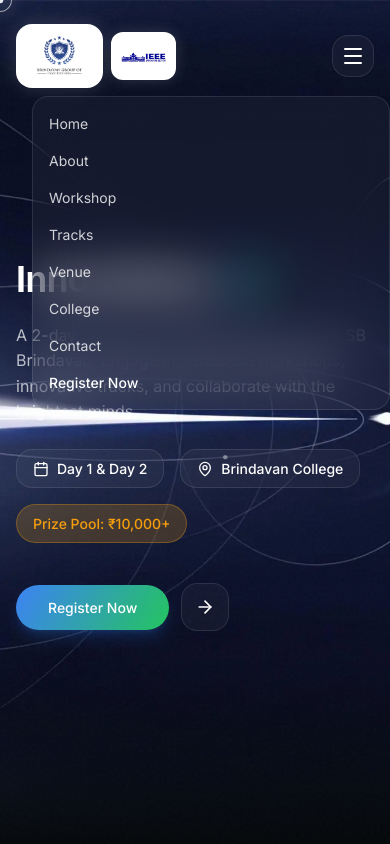
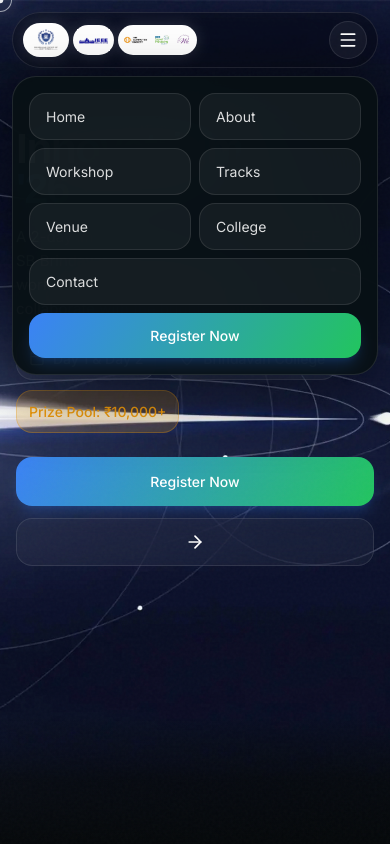
Before and after one commit to Brindavancollegegit/Innovatrium-26, a React (Vite) app: page / in a window 390 px wide. Both pictures are taken after a click on the button "Toggle navigation menu". Shown: the top 844 px of the page. Built offline with nearby package versions, Linux system fonts and the light colour scheme; no server answers; a web font is replaced by a local one.

Commit message:
design improvements

```diff
--- a/src/components/About/About.tsx
+++ b/src/components/About/About.tsx
@@ -39,8 +39,6 @@ export default function About() {
       <div className="absolute inset-0 bg-gradient-to-b from-[#05080A] via-transparent to-[#05080A] z-0 pointer-events-none" />
 
       {/* Subtle section glow */}
-      <div className="absolute top-0 right-0 w-[800px] h-[800px] bg-[#3B82F6]/5 blur-[120px] pointer-events-none rounded-full z-0" />
-
       <div className="max-w-7xl mx-auto px-4 md:px-8 relative z-10">
         <div className="grid lg:grid-cols-2 gap-16 items-center">
 
--- a/src/components/Contact/Contact.tsx
+++ b/src/components/Contact/Contact.tsx
@@ -14,8 +14,6 @@ export default function Contact() {
       transition={{ duration: 0.8, ease: "easeOut" }}
     >
       {/* Subtle section glow */}
-      <div className="absolute top-1/2 right-[-200px] -translate-y-1/2 w-[800px] h-[800px] bg-[#22C55E]/5 blur-[120px] pointer-events-none rounded-full" />
-
       <div className="max-w-7xl mx-auto px-4 md:px-8 relative z-10">
 
         <motion.div
--- a/src/components/Hero/Hero.tsx
+++ b/src/components/Hero/Hero.tsx
@@ -5,15 +5,13 @@ export default function Hero({ isLoading = false }: { isLoading?: boolean }) {
   return (
     <section
       id="home"
-      className="relative min-h-screen pt-32 pb-20 flex items-center overflow-hidden"
+      className="relative min-h-[100svh] pt-24 pb-16 sm:pt-32 sm:pb-20 flex items-start sm:items-center overflow-hidden"
     >
       {/* Background Image */}
       <div className="absolute inset-0 z-0 bg-[url('/homepage-bg.webp')] bg-cover bg-center" />
+      <div className="absolute inset-x-0 bottom-0 h-32 sm:h-40 z-0 pointer-events-none bg-gradient-to-t from-[#05080A] via-[#05080A]/80 to-transparent" />
 
-      {/* Blend Edge into next section */}
-      <div className="absolute inset-x-0 bottom-0 h-48 bg-gradient-to-t from-[#05080A] to-transparent z-0 pointer-events-none" />
-
-      <div className="max-w-7xl mx-auto px-4 md:px-8 w-full relative z-10 pointer-events-none">
+      <div className="max-w-7xl mx-auto px-4 sm:px-6 md:px-8 w-full relative z-10 pointer-events-none">
         <motion.div
           initial="hidden"
           animate={isLoading ? "hidden" : "visible"}
@@ -27,39 +25,43 @@ export default function Hero({ isLoading = false }: { isLoading?: boolean }) {
               }
             }
           }}
-          className="flex flex-col items-start gap-6 max-w-2xl pointer-events-auto"
+          className="flex flex-col items-start gap-4 sm:gap-6 max-w-[32rem] pointer-events-auto pt-8 sm:pt-0"
         >
           <motion.h1
             variants={{ hidden: { opacity: 0, y: 20, filter: "blur(10px)" }, visible: { opacity: 1, y: 0, filter: "blur(0px)", transition: { duration: 0.8, ease: "easeOut" } } }}
-            className="font-display text-4xl sm:text-5xl md:text-[80px] font-bold leading-[1.05] tracking-[-0.02em] hyphens-none"
+            className="font-display text-[clamp(2.1rem,11vw,5rem)] sm:text-5xl md:text-[80px] font-bold leading-[0.94] tracking-[-0.04em] hyphens-none max-w-[11ch] sm:max-w-none"
           >
             Innovatrium <span className="text-gradient-accent">'26</span>
           </motion.h1>
 
-          <motion.p variants={{ hidden: { opacity: 0, y: 20 }, visible: { opacity: 1, y: 0 } }} className="font-sans text-base text-white/70 max-w-lg leading-[1.6]">
+          <motion.p
+            variants={{ hidden: { opacity: 0, y: 20 }, visible: { opacity: 1, y: 0 } }}
+            className="font-sans text-[15px] sm:text-base max-w-[34ch] sm:max-w-lg leading-[1.6] drop-shadow-[0_2px_14px_rgba(0,0,0,0.65)]"
+            style={{ color: 'rgba(255, 255, 255, 0.96)' }}
+          >
             A 2-day immersive technology fest by IEEE SB Brindavan. Engage in hands-on workshops,
             innovative tracks, and collaborate with the brightest minds.
           </motion.p>
 
-          <motion.div variants={{ hidden: { opacity: 0, y: 20 }, visible: { opacity: 1, y: 0 } }} className="flex flex-wrap items-center gap-4 font-sans text-[14px] font-medium">
-            <div className="flex items-center gap-2 glass-card px-4 py-2">
+          <motion.div variants={{ hidden: { opacity: 0, y: 20 }, visible: { opacity: 1, y: 0 } }} className="flex flex-wrap items-stretch gap-2.5 font-sans text-[14px] font-medium">
+            <div className="flex items-center gap-2 rounded-2xl border border-white/10 bg-white/5 px-3 py-2.5 backdrop-blur-md sm:glass-card sm:px-4 sm:py-2">
               <Calendar className="w-4 h-4 text-primary" />
               <span>Day 1 & Day 2</span>
             </div>
-            <div className="flex items-center gap-2 glass-card px-4 py-2">
+            <div className="flex items-center gap-2 rounded-2xl border border-white/10 bg-white/5 px-3 py-2.5 backdrop-blur-md sm:glass-card sm:px-4 sm:py-2">
               <MapPin className="w-4 h-4 text-primary" />
               <span>Brindavan College</span>
             </div>
-            <div className="flex items-center gap-2 px-4 py-2 rounded-full bg-reserved/20 border border-reserved/30 text-reserved">
+            <div className="flex items-center gap-2 rounded-2xl px-3 py-2.5 bg-reserved/20 border border-reserved/30 text-reserved sm:rounded-full sm:px-4 sm:py-2">
               <span>Prize Pool: ₹10,000+</span>
             </div>
           </motion.div>
 
-          <motion.div variants={{ hidden: { opacity: 0, y: 20 }, visible: { opacity: 1, y: 0 } }} className="flex items-center gap-3 mt-4">
-            <a href="#register" className="flex items-center gap-2 btn-gradient font-sans text-[14px] font-medium px-8 py-3 rounded-full transition-all shadow-lg shadow-blue-500/20">
+          <motion.div variants={{ hidden: { opacity: 0, y: 20 }, visible: { opacity: 1, y: 0 } }} className="flex w-full flex-col sm:flex-row items-stretch sm:items-center gap-3 mt-2 sm:mt-4">
+            <a href="#register" className="flex w-full sm:w-auto items-center justify-center gap-2 btn-gradient font-sans text-[14px] font-medium px-8 py-3.5 rounded-2xl sm:rounded-full transition-all shadow-lg shadow-blue-500/20">
               Register Now
             </a>
-            <a href="#register" className="w-12 h-12 glass-card text-white items-center justify-center rounded-full hover:bg-white/10 transition-colors flex">
+            <a href="#register" className="w-full sm:w-12 h-12 glass-card text-white items-center justify-center rounded-2xl sm:rounded-full hover:bg-white/10 transition-colors flex">
               <ArrowRight className="w-5 h-5" />
             </a>
           </motion.div>
--- a/src/components/Navbar/Navbar.tsx
+++ b/src/components/Navbar/Navbar.tsx
@@ -5,25 +5,25 @@ export default function Navbar() {
   const [isOpen, setIsOpen] = useState(false);
 
   return (
-    <nav className="fixed top-6 left-0 right-0 z-50 px-4 md:px-8">
-      <div className="max-w-7xl mx-auto flex items-center justify-between">
+    <nav className="fixed top-3 md:top-6 left-0 right-0 z-50 px-3 md:px-8">
+      <div className="max-w-7xl mx-auto flex items-center justify-between gap-2 rounded-[34px] border border-white/10 bg-black/30 px-2.5 py-2 shadow-[0_16px_60px_rgba(0,0,0,0.35)] backdrop-blur-2xl md:gap-4 md:rounded-[40px] md:px-5 md:py-3.5">
         {/* Logos outside the capsule */}
-        <div className="flex items-center gap-2 md:gap-4">
+        <div className="flex min-w-0 flex-1 items-center gap-1 md:gap-4">
           {/* Brindavan Logo - 1st Hierarchy */}
-          <div className="flex items-center shrink-0 bg-white p-2 md:p-3 rounded-2xl shadow-[0_0_20px_rgba(255,255,255,0.15)] border border-white/20 h-16 md:h-20 transition-transform hover:scale-105">
+          <div className="flex items-center shrink-0 bg-white p-1 md:p-3 rounded-3xl shadow-[0_0_20px_rgba(255,255,255,0.15)] border border-white/20 h-[34px] md:h-20 transition-transform hover:scale-105">
             <img src="/Brindavan-logo.png" alt="Brindavan College" className="h-full w-auto object-contain" />
           </div>
 
           {/* IEEE Logo - 2nd Hierarchy */}
-          <div className="flex items-center shrink-0 bg-white p-1.5 md:p-2.5 rounded-xl shadow-[0_0_15px_rgba(255,255,255,0.15)] border border-white/20 h-12 md:h-16 transition-transform hover:scale-105">
+          <div className="flex items-center shrink-0 bg-white p-[3px] md:p-2.5 rounded-3xl shadow-[0_0_15px_rgba(255,255,255,0.15)] border border-white/20 h-[30px] md:h-16 transition-transform hover:scale-105">
             <img src="/IEEE-logo.png" alt="IEEE" className="h-full w-auto object-contain" />
           </div>
 
           {/* Society Logos - 3rd Hierarchy */}
-          <div className="hidden md:flex items-center gap-3 shrink-0 bg-white p-1.5 md:p-2 rounded-xl shadow-[0_0_15px_rgba(255,255,255,0.15)] border border-white/20 h-10 md:h-12 transition-transform hover:scale-105">
-            <img src="/CS-society.png" alt="CS Society" className="h-full w-auto object-contain" />
-            <img src="/SP-Society.png" alt="SP Society" className="h-full w-auto object-contain" />
-            <img src="/WIE.png" alt="WIE" className="h-full w-auto object-contain" />
+          <div className="flex items-center gap-1 md:gap-3 shrink-0 bg-white p-[3px] md:p-2 rounded-3xl shadow-[0_0_15px_rgba(255,255,255,0.15)] border border-white/20 h-[30px] md:h-12 transition-transform hover:scale-105 overflow-hidden">
+            <img src="/CS-society.png" alt="CS Society" className="h-full max-h-[18px] sm:max-h-none w-auto object-contain" />
+            <img src="/SP-Society.png" alt="SP Society" className="h-full max-h-[18px] sm:max-h-none w-auto object-contain" />
+            <img src="/WIE.png" alt="WIE" className="h-full max-h-[18px] sm:max-h-none w-auto object-contain" />
           </div>
 
           <div className="hidden xl:flex flex-col pl-3 border-l border-white/20">
@@ -44,30 +44,38 @@ export default function Navbar() {
         </div>
 
         {/* Right CTA */}
-        <div className="flex items-center gap-2">
-          <a href="#register" className="hidden md:flex items-center gap-3 bg-white text-[#0A0A0A] font-sans text-[14px] font-medium px-6 py-2.5 rounded-full hover:bg-white/90 transition-colors">
+        <div className="flex items-center justify-end gap-2">
+          <a href="#register" className="hidden md:flex items-center gap-3 btn-gradient font-sans text-[14px] font-medium px-6 py-2.5 rounded-full transition-colors shadow-lg shadow-blue-500/20">
             Register Now
           </a>
           <a href="#register" className="hidden md:flex w-10 h-10 glass-card items-center justify-center rounded-full hover:bg-white/10 transition-colors">
             <ArrowRight className="w-4 h-4 text-white" />
           </a>
-          <button className="lg:hidden glass-card p-2" onClick={() => setIsOpen(!isOpen)}>
-            <Menu className="w-6 h-6" />
+          <button
+            className="lg:hidden flex h-[38px] w-[38px] items-center justify-center rounded-full border border-white/10 bg-white/5 text-white transition-colors hover:bg-white/10"
+            onClick={() => setIsOpen(!isOpen)}
+            aria-label="Toggle navigation menu"
+          >
+            <Menu className="w-5 h-5" />
           </button>
         </div>
       </div>
 
       {/* Mobile Menu */}
       {isOpen && (
-        <div className="lg:hidden absolute top-full left-4 right-4 mt-2 glass-card p-4 flex flex-col gap-4">
-          <a href="#home" onClick={() => setIsOpen(false)} className="font-sans text-[14px] text-white/80">Home</a>
-          <a href="#about" onClick={() => setIsOpen(false)} className="font-sans text-[14px] text-white/80">About</a>
-          <a href="#workshop" onClick={() => setIsOpen(false)} className="font-sans text-[14px] text-white/80">Workshop</a>
-          <a href="#tracks" onClick={() => setIsOpen(false)} className="font-sans text-[14px] text-white/80">Tracks</a>
-          <a href="#venue" onClick={() => setIsOpen(false)} className="font-sans text-[14px] text-white/80">Venue</a>
-          <a href="#college" onClick={() => setIsOpen(false)} className="font-sans text-[14px] text-white/80">College</a>
-          <a href="#contact" onClick={() => setIsOpen(false)} className="font-sans text-[14px] text-white/80">Contact</a>
-          <a href="#register" onClick={() => setIsOpen(false)} className="font-sans text-[14px] font-medium text-primary">Register Now</a>
+        <div className="lg:hidden absolute top-full left-3 right-3 mt-2 rounded-[24px] border border-white/10 bg-[#081015]/95 p-4 shadow-[0_20px_70px_rgba(0,0,0,0.45)] backdrop-blur-2xl">
+          <div className="grid grid-cols-2 gap-2 text-left">
+            <a href="#home" onClick={() => setIsOpen(false)} className="rounded-2xl border border-white/10 bg-white/5 px-4 py-3 font-sans text-[14px] text-white/85 transition-colors hover:bg-white/10">Home</a>
+            <a href="#about" onClick={() => setIsOpen(false)} className="rounded-2xl border border-white/10 bg-white/5 px-4 py-3 font-sans text-[14px] text-white/85 transition-colors hover:bg-white/10">About</a>
+            <a href="#workshop" onClick={() => setIsOpen(false)} className="rounded-2xl border border-white/10 bg-white/5 px-4 py-3 font-sans text-[14px] text-white/85 transition-colors hover:bg-white/10">Workshop</a>
+            <a href="#tracks" onClick={() => setIsOpen(false)} className="rounded-2xl border border-white/10 bg-white/5 px-4 py-3 font-sans text-[14px] text-white/85 transition-colors hover:bg-white/10">Tracks</a>
+            <a href="#venue" onClick={() => setIsOpen(false)} className="rounded-2xl border border-white/10 bg-white/5 px-4 py-3 font-sans text-[14px] text-white/85 transition-colors hover:bg-white/10">Venue</a>
+            <a href="#college" onClick={() => setIsOpen(false)} className="rounded-2xl border border-white/10 bg-white/5 px-4 py-3 font-sans text-[14px] text-white/85 transition-colors hover:bg-white/10">College</a>
+            <a href="#contact" onClick={() => setIsOpen(false)} className="col-span-2 rounded-2xl border border-white/10 bg-white/5 px-4 py-3 font-sans text-[14px] text-white/85 transition-colors hover:bg-white/10">Contact</a>
+            <a href="#register" onClick={() => setIsOpen(false)} className="col-span-2 inline-flex items-center justify-center gap-2 rounded-2xl btn-gradient px-4 py-3 font-sans text-[14px] font-medium transition-colors shadow-lg shadow-blue-500/20">
+              Register Now
+            </a>
+          </div>
         </div>
       )}
     </nav>
--- a/src/components/Venue/Venue.tsx
+++ b/src/components/Venue/Venue.tsx
@@ -14,8 +14,6 @@ export default function Venue() {
       transition={{ duration: 0.8, ease: "easeOut" }}
     >
       {/* Subtle section glow */}
-      <div className="absolute top-1/2 right-[-200px] -translate-y-1/2 w-[800px] h-[800px] bg-[#F59E0B]/5 blur-[120px] pointer-events-none rounded-full" />
-
       <div className="max-w-7xl mx-auto px-4 md:px-8 relative z-10">
 
         <div className="grid lg:grid-cols-12 gap-8 items-stretch">
--- a/src/components/Workshop/Workshop.tsx
+++ b/src/components/Workshop/Workshop.tsx
@@ -13,8 +13,6 @@ export default function Workshop() {
       transition={{ duration: 0.8, ease: "easeOut" }}
     >
       {/* Subtle section glow */}
-      <div className="absolute top-1/2 right-[-200px] -translate-y-1/2 w-[600px] h-[600px] bg-[#3B82F6]/5 blur-[120px] pointer-events-none rounded-full" />
-
       <div className="max-w-7xl mx-auto px-4 md:px-8 relative z-10">
         <motion.div
           initial="hidden"
```
